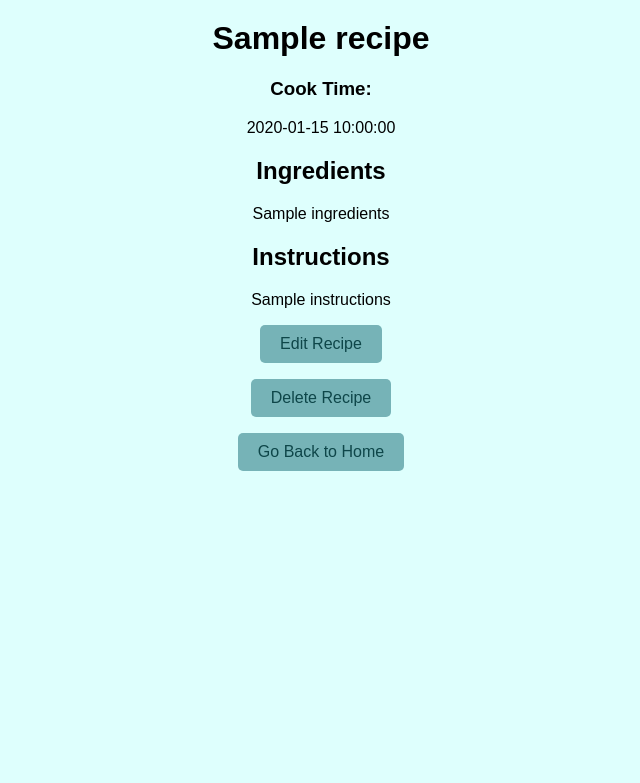
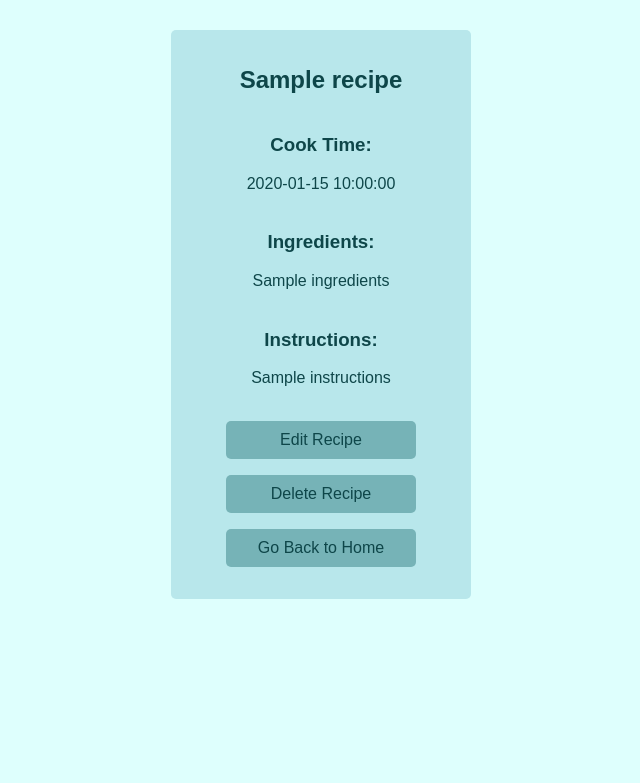
Before and after one commit to software-students-fall2023/2-web-app-exercise-chili, a Flask app: template templates/recipe_info.html in a window 1280 px wide. Shown: the top 783 px of the page, without its empty margins (319-959 px from the left). Run offline with Flask 3, Linux system fonts and the light colour scheme; the template is opened without the code that fills it: most values are stand-ins (such as "Sample title", 1, 10 or a date in 2020); parts of the project's set-up code (start-up, migrations or seed data) failed here and were passed over; some libraries are stand-ins or nearby versions.

Commit message:
Update button size

```diff
--- a/static/css/style.css
+++ b/static/css/style.css
@@ -10,7 +10,7 @@
 body {
     font-family: "Bahnschrift", sans-serif;
     background-color: var(--background-color);
-    margin: 0 auto;
+    margin: 30px;
     text-align: center;
 }
 
--- a/templates/delete_confirmation.html
+++ b/templates/delete_confirmation.html
@@ -7,12 +7,12 @@
 <body>
   <h1>Delete Recipe</h1>
   <form action="{{ url_for('confirm_delete', recipe_id=recipe_id) }}" method="POST">
-    <button type="submit">Confirm Delete</button>
+    <button style="width:190px" type="submit">Confirm Delete</button>
   </form>
 
 
   <p>
-    <button id="backButton">Return to Recipe</button>
+    <button style="width:190px" id="backButton">Return to Recipe</button>
     <script>
 
         document.getElementById('backButton').addEventListener('click', function() {
--- a/templates/recipe_info.html
+++ b/templates/recipe_info.html
@@ -5,25 +5,27 @@
   <link rel="stylesheet" type="text/css" href="/static/css/style.css">
 </head>
 <body>
-  <h1>{{ recipe.name }}</h1>
-  <h3>Cook Time: </h2>{{ recipe.time }}
-  <h2>Ingredients</h2>
+  <section class="posts">
+  <article class="post">
+  <h2>{{ recipe.name }}</h2>
+  <h1>Cook Time: </h1>{{ recipe.time }}
+  <h1>Ingredients:</h1>
   <p>{{ recipe.ingredients }}</p>
-  <h2>Instructions</h2>
+  <h1>Instructions:</h1>
   <p>{{ recipe.instructions }}</p>
-
+  <br>
 
   <form action="{{ url_for('edit', recipe_id=recipe['_id']) }}" method = "GET">
-    <button type="submit">Edit Recipe</button>
+    <button style="width:190px" type="submit">Edit Recipe</button>
   </form>
 
   <form action="{{ url_for('delete_recipe', recipe_id=recipe['_id']) }}" method = "GET">
-    <button type="submit">Delete Recipe</button>
+    <button style="width:190px" type="submit">Delete Recipe</button>
   </form>
 
 
   <p>
-    <button onclick="goToHomePage()">Go Back to Home</button>
+    <button style="width:190px" onclick="goToHomePage()">Go Back to Home</button>
 
     <script>
       function goToHomePage() {
@@ -31,4 +33,7 @@
       }
     </script>
   </p>
+
+  </article>
+  </section>
 </body>
```
Also changed, not shown: templates/search.html (+13 -12 lines), templates/search_initial.html (+13 -12 lines).
